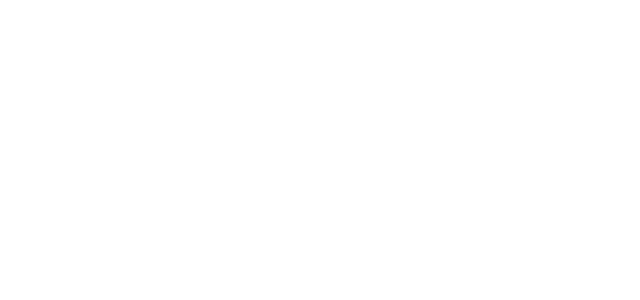
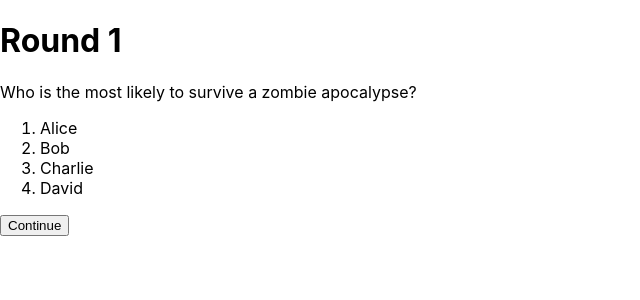
Before and after one commit to hyrumjackson/perception, a React (Create React App) app: page /round-results in a window 1280 px wide. Before the commit this address had no page. Shown: the top 300 px of the page, without its empty margins (0-640 px from the left). Built offline with nearby package versions, Linux system fonts and the light colour scheme; the HTML template or start-up script is replaced by a standard one.

Commit message:
Last few pages added

```diff
--- a/src/App.tsx
+++ b/src/App.tsx
@@ -10,6 +10,9 @@
 import PlayerLobby from './pages/PlayerLobby';
 import Question from './pages/Question';
 import Waiting from './pages/WaitingScreen';
+import RoundResults from './pages/RoundResults';
+import FinalResults from './pages/FinalResults';
+import EndScreen from './pages/EndScreen';
 
 function App() {
   return (
@@ -26,6 +29,9 @@
         <Route path="/how-to-play" element={<HowToPlay />} />
         <Route path="/question" element={<Question />} />
         <Route path="/waiting" element={<Waiting />} />
+        <Route path="/round-results" element={<RoundResults />} />
+        <Route path="/final-results" element={<FinalResults />} />
+        <Route path="/end" element={<EndScreen />} />
       </Routes>
     </Router>
   );
--- /dev/null
+++ b/src/pages/EndScreen.tsx
@@ -0,0 +1,16 @@
+import { useNavigate } from 'react-router-dom';
+
+const EndScreen = () => {
+  const navigate = useNavigate();
+
+  return (
+    <div className="page">
+      <h1>Thanks for Playing</h1>
+      <button onClick={() => navigate('/question')}>Play Again</button>
+      <br />
+      <button onClick={() => navigate('/')}>End Game</button>
+    </div>
+  );
+};
+
+export default EndScreen;
--- /dev/null
+++ b/src/pages/FinalResults.tsx
@@ -0,0 +1,20 @@
+import { useNavigate } from 'react-router-dom';
+
+const FinalResults = () => {
+    const navigate = useNavigate();
+
+    return (
+        <div className="page">
+            <h1>Final Score</h1>
+            <ol>
+                <li>Alice</li>
+                <li>Bob</li>
+                <li>Charlie</li>
+                <li>David</li>
+            </ol>
+            <button onClick={() => navigate('/end')}>Continue</button>
+        </div>
+    );
+};
+
+export default FinalResults;
--- /dev/null
+++ b/src/pages/RoundResults.tsx
@@ -0,0 +1,21 @@
+import { useNavigate } from 'react-router-dom';
+
+const RoundResults = () => {
+    const navigate = useNavigate();
+
+    return (
+        <div className="page">
+            <h1>Round 1</h1>
+            <p>Who is the most likely to survive a zombie apocalypse?</p>
+            <ol>
+                <li>Alice</li>
+                <li>Bob</li>
+                <li>Charlie</li>
+                <li>David</li>
+            </ol>
+            <button onClick={() => navigate('/final-results')}>Continue</button>
+        </div>
+    );
+};
+
+export default RoundResults;
```
